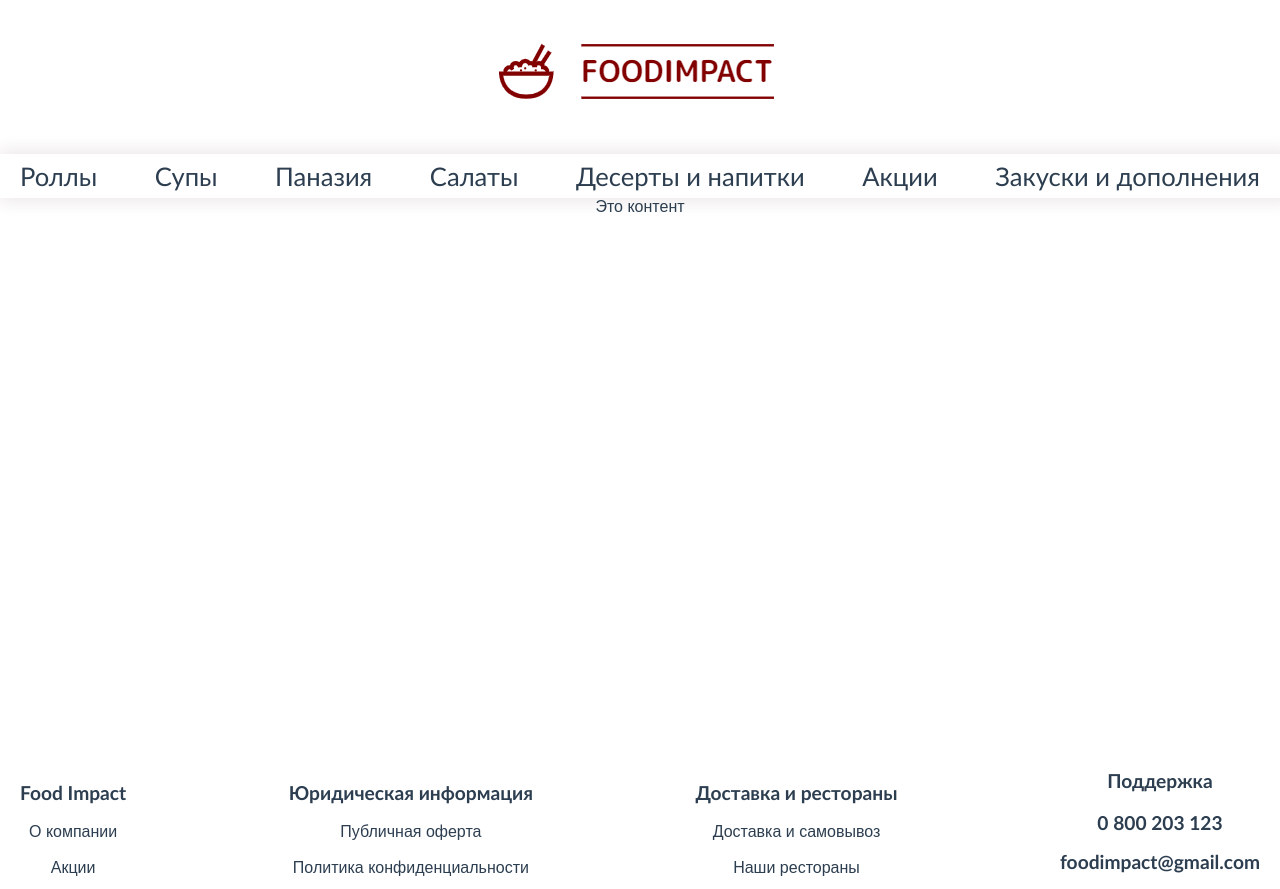
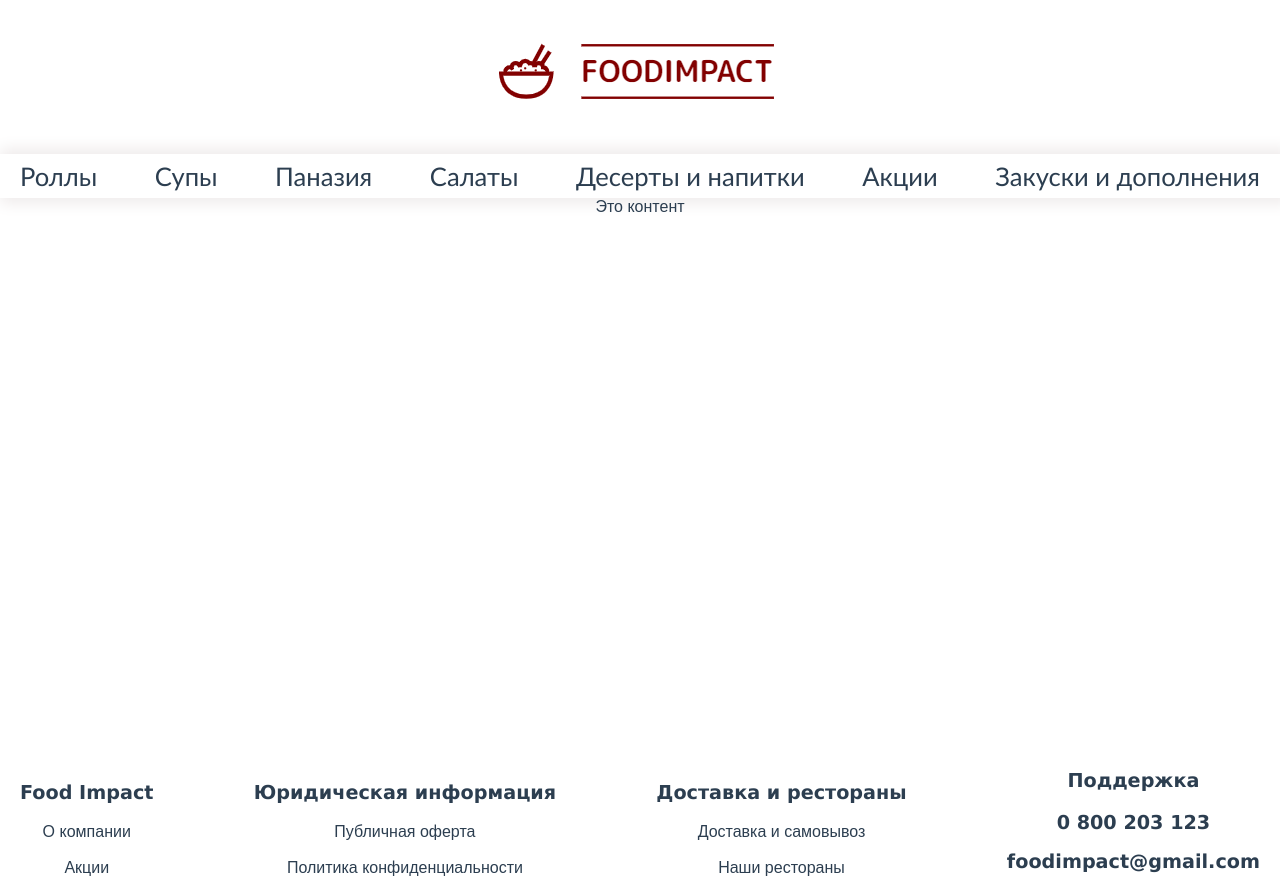
Before and after one commit to HikkiYarik/foodshop, a Vue app: page / in a window 1280 px wide. Built offline with nearby package versions, Linux system fonts and the light colour scheme.

Commit message:
footer font fix

```diff
--- a/src/pages/Footer/FooterNav.vue
+++ b/src/pages/Footer/FooterNav.vue
@@ -43,7 +43,7 @@ export default {
 
 <style>
 .f-title {
-  font-family: 'Gill Sans', 'Gill Sans MT', Calibri, 'Trebuchet MS', sans-serif;
+  font-family: Verdana, Geneva, Tahoma, sans-serif;
   font-size: 120%;
   font-weight: bold;
   text-decoration: none;
```
